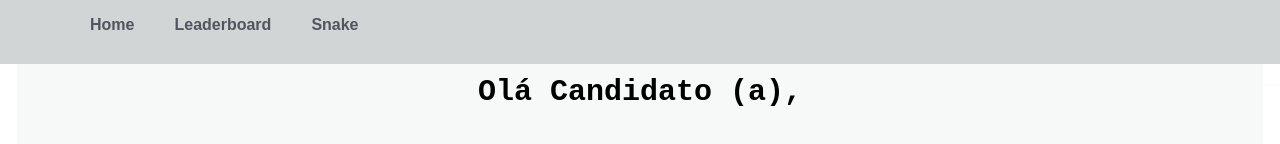
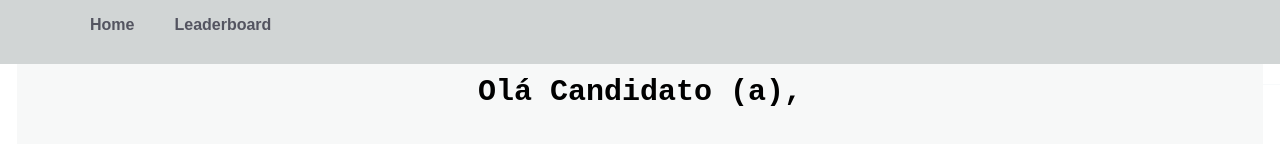
Before and after one commit to PauloWarley/Approved-in-Inteli, a Next.js app in the folder aproved_in_inteli/: page / in a window 1280 px wide. Shown: the top 144 px of the page. Built offline with nearby package versions, Linux system fonts and the light colour scheme.

Commit message:
snake v0.0.2 fix

```diff
--- a/aproved_in_inteli/src/pages/index.jsx
+++ b/aproved_in_inteli/src/pages/index.jsx
@@ -91,7 +91,6 @@ const App = () => {
         <ul>
             <li >  Home  </li>
             <li >Leaderboard </li>
-            <li >Snake </li>
         </ul>
       </div>
       <hero className={styles.hero}>
```
